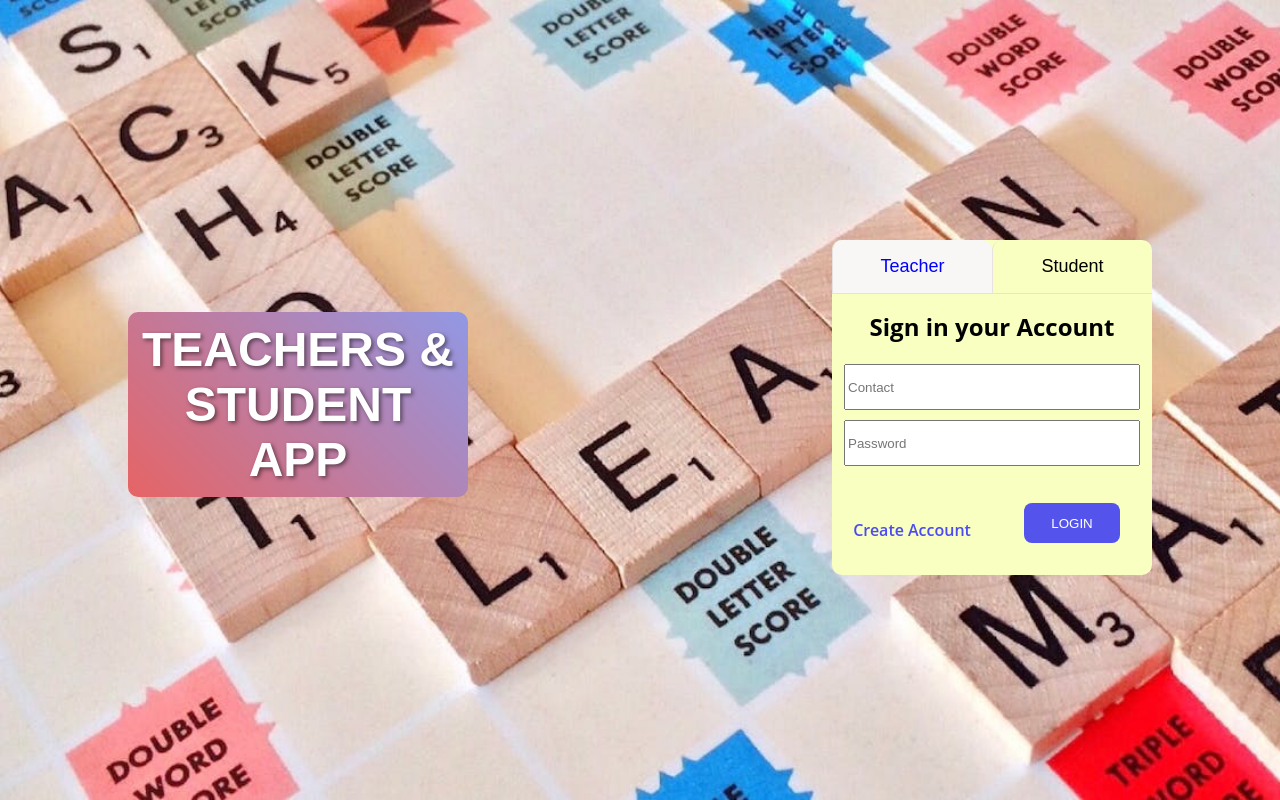
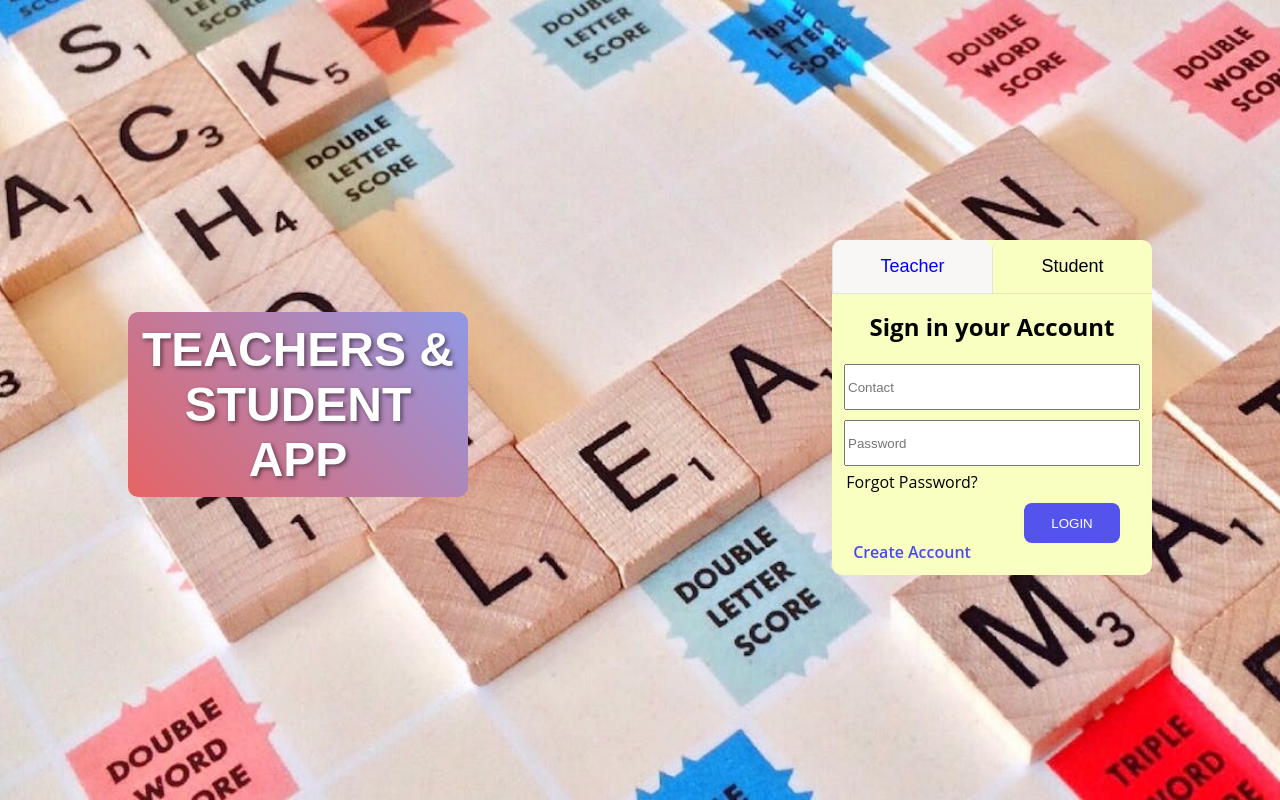
Before and after one commit to ugramraju/StudyApplication, a React (Create React App) app in the folder frontend/: page / in a window 1280 px wide. Built offline with nearby package versions, Linux system fonts and the light colour scheme.

Commit message:
forgot added

```diff
--- a/frontend/src/components/user/userLogin.jsx
+++ b/frontend/src/components/user/userLogin.jsx
@@ -61,6 +61,7 @@ const UserLogin = () => {
           autoComplete="current-password"
         />
       </form>
+      <span>Forgot Password?</span>
       <button type="submit" id="btn" onClick={handleSubmit} className="login_register_btn">
           LOGIN
         </button>
--- a/frontend/src/components/vender/venderLogin.jsx
+++ b/frontend/src/components/vender/venderLogin.jsx
@@ -27,9 +27,9 @@ const VenderLogin = () => {
       })
       .catch((error) => {
         console.log(error.response.data);
-        if (error.response.data === "User Not Found") {
+        if (error.response.data.msg === "User Not Found") {
           setErrorMsg("User not found");
-        } else if (error.response.data === "Invalid Credentials") {
+        } else if (error.response.data.msg === "Invalid Credentials") {
           setErrorMsg("Invalid credentials");
         } else {
           setErrorMsg("Login failed");
@@ -57,6 +57,7 @@ const VenderLogin = () => {
           autoComplete="current-password"
         />
       </form>
+      <span>Forgot Password?</span>
       <button type="submit" id="btn" onClick={handleSubmit} className="login_register_btn">
           LOGIN
         </button>
```
